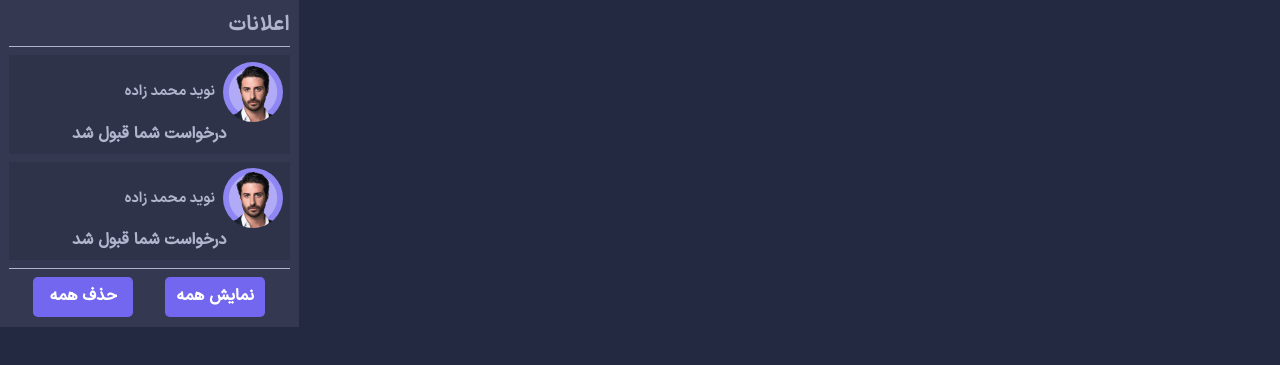
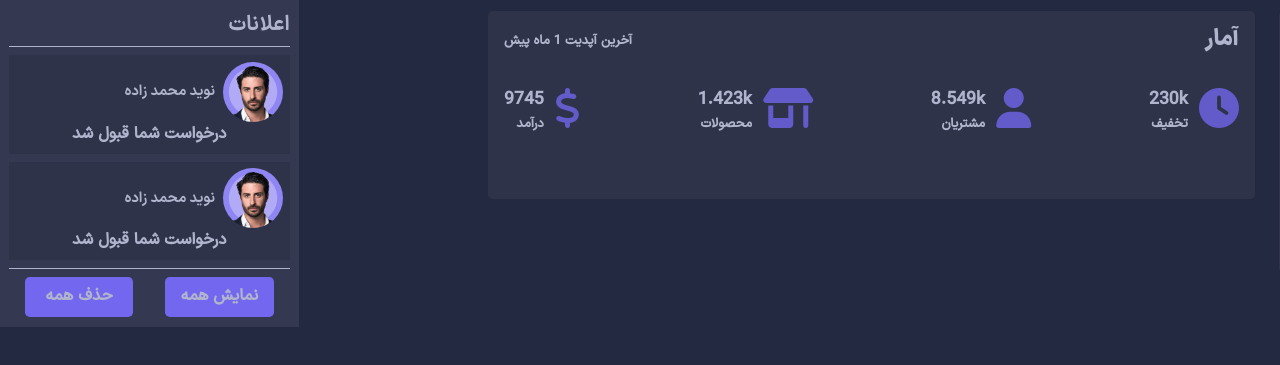
Before and after one commit to mohammadmehdidalvandii/dashboard-admin, a plain HTML site: page public/index.html in a window 1280 px wide. Shown: the part 83-448 px from the top of the page. Drawn offline with Linux system fonts and the light colour scheme.

Commit message:
create section header

```diff
--- a/css/custom.css
+++ b/css/custom.css
@@ -20,6 +20,7 @@
 /* <<<< Root = Variable >>>> */
 :root{
     --bgColor : #232940;
+    --colorWhite: #ffffff;
     --primaryColor1 : #2F3349;
     --primaryColor2 : #343951;
     --btnColor: #7367F0;
@@ -59,6 +60,7 @@
     padding: 1rem;
     background-color: var(--primaryColor1);
     border-radius: 0.3rem;
+    margin-bottom: 1rem;
 }
 /* <<<< Box Style >>>> */
 
@@ -78,7 +80,8 @@
     display: flex;
     align-items: center;
     justify-content: center;
-    width: 100px;
+    text-decoration: none;
+    width: 100%;
     height: 2.5rem;
     outline: none;
     border: none;
@@ -86,11 +89,12 @@
     background-color: var(--btnColor);
     font-size: 1rem;
     font-weight: 700;
-    color:#fff;
+    color:var(--textColor1);
     transition: all 0.4s linear;
 }
 .button:hover{
     background-color: var(--btnColor2);
+    color: var(--colorWhite);
 }
 /* <<<< button >>>> */
 
--- a/css/main.css
+++ b/css/main.css
@@ -1,3 +1,86 @@
 /* import file  */
     @import url('/css/custom.css');
 /* import file  */
+
+/* <<<<<<<< Header Section  >>>>>>> */
+.header{
+    display: block;
+    width: 100%;
+}
+.header_card{
+    display: flex;
+}
+.header_card_content{
+    display: block;
+    justify-content: space-between;
+}
+.header_card_content_title{
+     display: block;
+     margin-top: 1rem;
+     font-family: iranBlack;
+     font-size: 1.4rem;
+}
+.header_card_content_text{
+    display: block;
+    margin: 0.6rem 0;
+    font-size: 0.9rem;
+    font-weight: 700;
+}
+.header_card_content_price{
+    display: block;
+    margin-bottom: 0.5rem;
+font-size: 0.9rem;
+color: var(--textColor2);
+}
+.header_card_img{
+    width: 120px;
+    margin-right: 1rem;
+}
+
+.header_statistics{
+    display: block;
+}
+.header_statistics_title_text{
+    display: flex;
+    margin-bottom: 0.5rem;
+    justify-content: space-between;
+    align-items: center;
+}
+.header_statistics_title{
+    display: block;
+    font-family: iranBlack;
+    font-size: 1.4rem;
+}
+.header_statistics_text{
+    font-size: 0.8rem;
+}
+.header_statistics_items{
+    display: flex;
+    justify-content: space-between;
+    flex-wrap: wrap;
+   margin: 2rem 0;
+}
+.header_statistics_item{
+    display: flex;
+    align-items: center;
+    margin-bottom: 1rem;
+}
+.header_statistics_item_icon .fa{
+    font-size: 2.5rem;
+    color: var(--textColor2);
+}
+.header_statistics_item_content{
+    display: block;
+    margin-right: 0.7rem;
+}
+.header_statistics_item_number{
+    display: block;
+    font-size: 1.1rem;
+}
+.header_statistics_item_text{
+    display: block;
+    font-size: 0.8rem;
+}
+/* <<<<<<<< Header Section  >>>>>>> */
+/* <<<<<<<<>>>>>>> */
+/* <<<<<<<<>>>>>>> */
--- a/public/index.html
+++ b/public/index.html
@@ -187,6 +187,78 @@
               </div>
             </section>
             <!-- <<<<<< Navbar  >>>>> -->
+
+            <!-- <<<<<< Header  >>>>> -->
+            <section class="header">
+              <div class="row">
+                <div class="col-lg-3 col-md-4 col-sm-12">
+                  <div class="box">
+                      <div class="header_card">
+                          <div class="header_card_content">
+                              <h6 class="header_card_content_title">تبریک نـوید! </h6>
+                              <span class="header_card_content_text">پرفروش ترین ماه</span>
+                              <span class="header_card_content_price">48,98k تومان</span>
+                              <a href="/" class="header_card_content_btn button" >مشاهده فروش</a>
+                          </div>
+                          <img src="/assets/images/card-header.png" alt="" class="header_card_img">
+                      </div>
+                  </div>
+                </div>
+                <div class="col-lg-9 col-md-8 col-sm-12">
+                 <div class="box">
+                    <div class="header_statistics">
+                      <div class="header_statistics_title_text">
+                          <h6 class="header_statistics_title">آمار
+                          </h6>
+                          <span class="header_statistics_text">آخرین آپدیت 1 ماه پیش</span>
+                      </div>
+                        <div class="header_statistics_items">
+                          <div class="header_statistics_item">
+                              <span class="header_statistics_item_icon">
+                                <i class="fa fa-clock"></i>
+                              </span>
+                              <div class="header_statistics_item_content">
+                                <span class="header_statistics_item_number">230k</span>
+                                <span class="header_statistics_item_text">تخفیف</span>
+                              </div>
+                          </div>
+                          <div class="header_statistics_item">
+                              <span class="header_statistics_item_icon">
+                                <i class="fa fa-user"></i>
+                              </span>
+                              <div class="header_statistics_item_content">
+                                <span class="header_statistics_item_number">
+                                  8.549k</span>
+                                <span class="header_statistics_item_text">مشتریان</span>
+                              </div>
+                          </div>
+                          <div class="header_statistics_item">
+                              <span class="header_statistics_item_icon">
+                                <i class="fa fa-shop"></i>
+                              </span>
+                              <div class="header_statistics_item_content">
+                                <span class="header_statistics_item_number">1.423k
+                                </span>
+                                <span class="header_statistics_item_text">محصولات</span>
+                              </div>
+                          </div>
+                          <div class="header_statistics_item">
+                              <span class="header_statistics_item_icon">
+                                <i class="fa fa-dollar"></i>
+                              </span>
+                              <div class="header_statistics_item_content">
+                                <span class="header_statistics_item_number">9745
+                                </span>
+                                <span class="header_statistics_item_text">درآمد</span>
+                              </div>
+                          </div>
+                        </div>
+                    </div>
+                 </div>
+                </div>
+              </div>
+            </section>
+            <!-- <<<<<< Header  >>>>> -->
           </div>
         </div>
       </div>
```
Also changed, not shown: assets/images/card-header.png (added).
